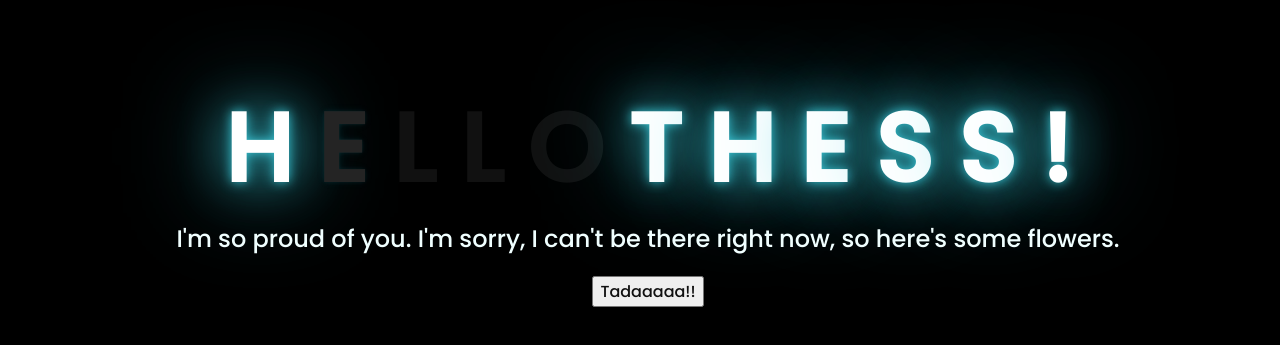
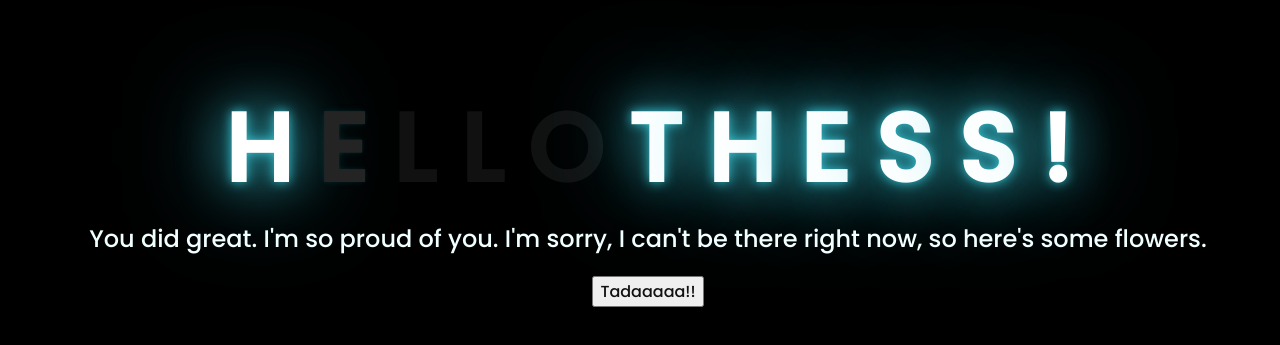
Before and after one commit to ThessaAdmirer/FlowersForThessa, a plain HTML site: page index.html in a window 1280 px wide. Shown: the part 217-562 px from the top of the page. Drawn offline with Linux system fonts and the light colour scheme.

Commit message:
Update index.html

```diff
--- a/index.html
+++ b/index.html
@@ -24,7 +24,7 @@
         <span>!</span>
     </div>
     <div class="description">
-        <span>I'm so proud of you. I'm sorry, I can't be there right now, so here's some flowers.</span>
+        <span>You did great. I'm so proud of you. I'm sorry, I can't be there right now, so here's some flowers.</span>
     </div>
     <div class="button">
         <button>
```
